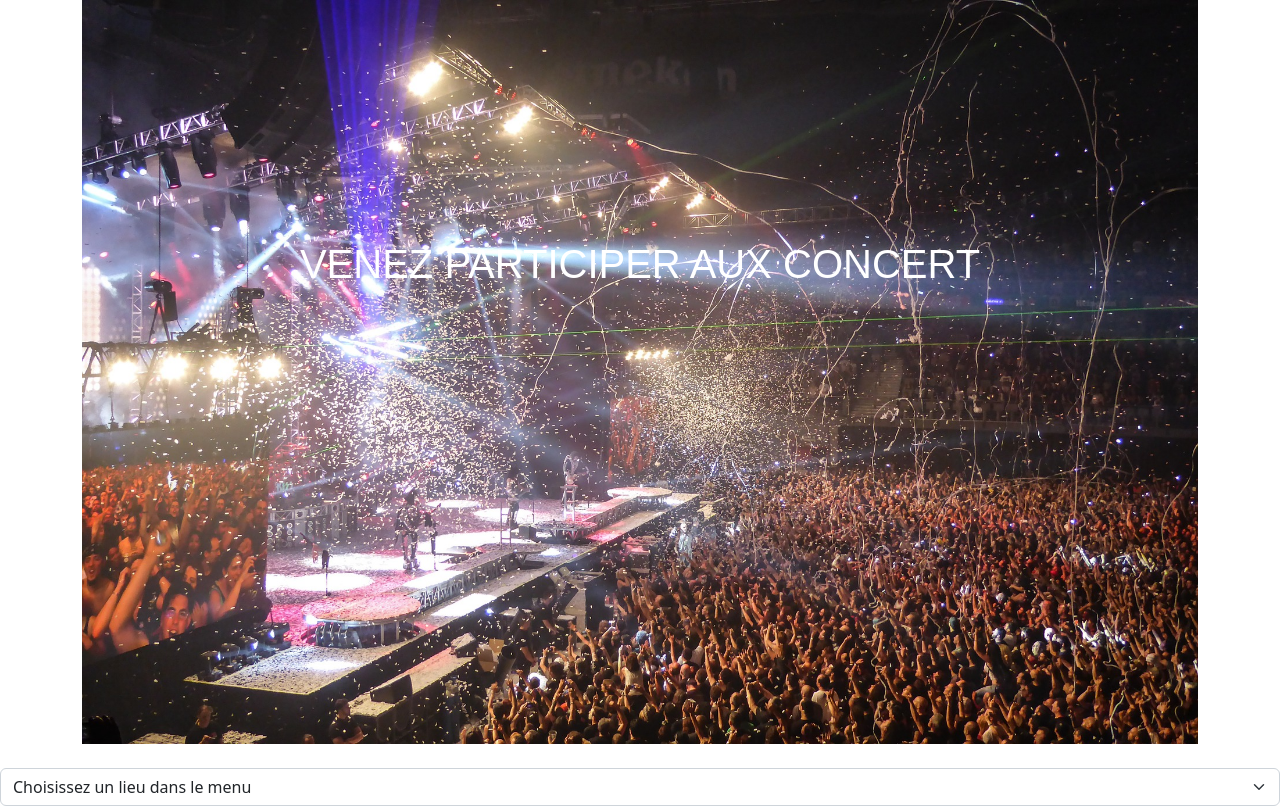
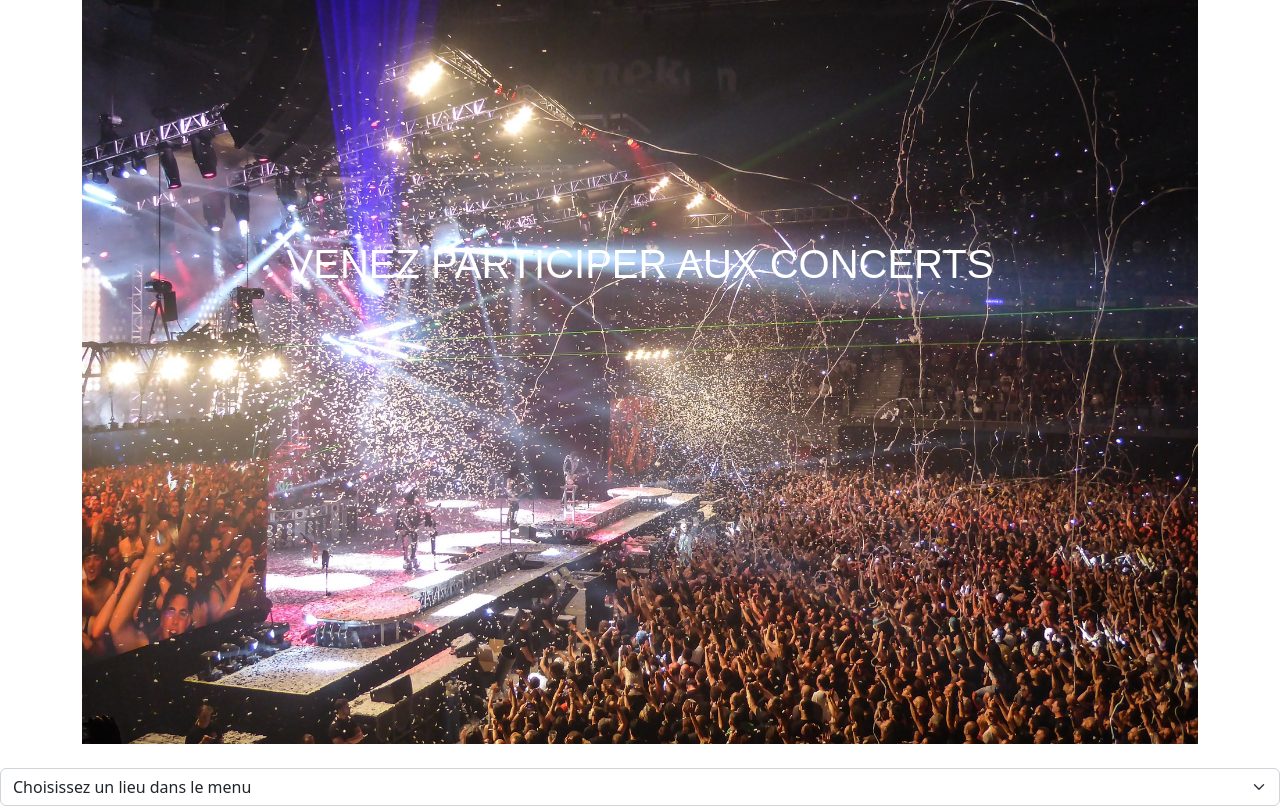
Before and after one commit to omniscient19/Site-association, a plain HTML site: page event.html in a window 1280 px wide. Shown: the top 809 px of the page. Drawn offline with nearby package versions, Linux system fonts and the light colour scheme.

Commit message:
Update event.html

```diff
--- a/event.html
+++ b/event.html
@@ -17,7 +17,7 @@
       <div class="container" >
         <img src="Concert.jpg" class="img-fluid" alt="Concert" />
         <div class="text">
-        <h1>VENEZ PARTICIPER AUX CONCERT </h1>
+        <h1>VENEZ PARTICIPER AUX CONCERTS </h1>
         </div>
       </div>
 <!-- Sélection ville du concert -->
```
